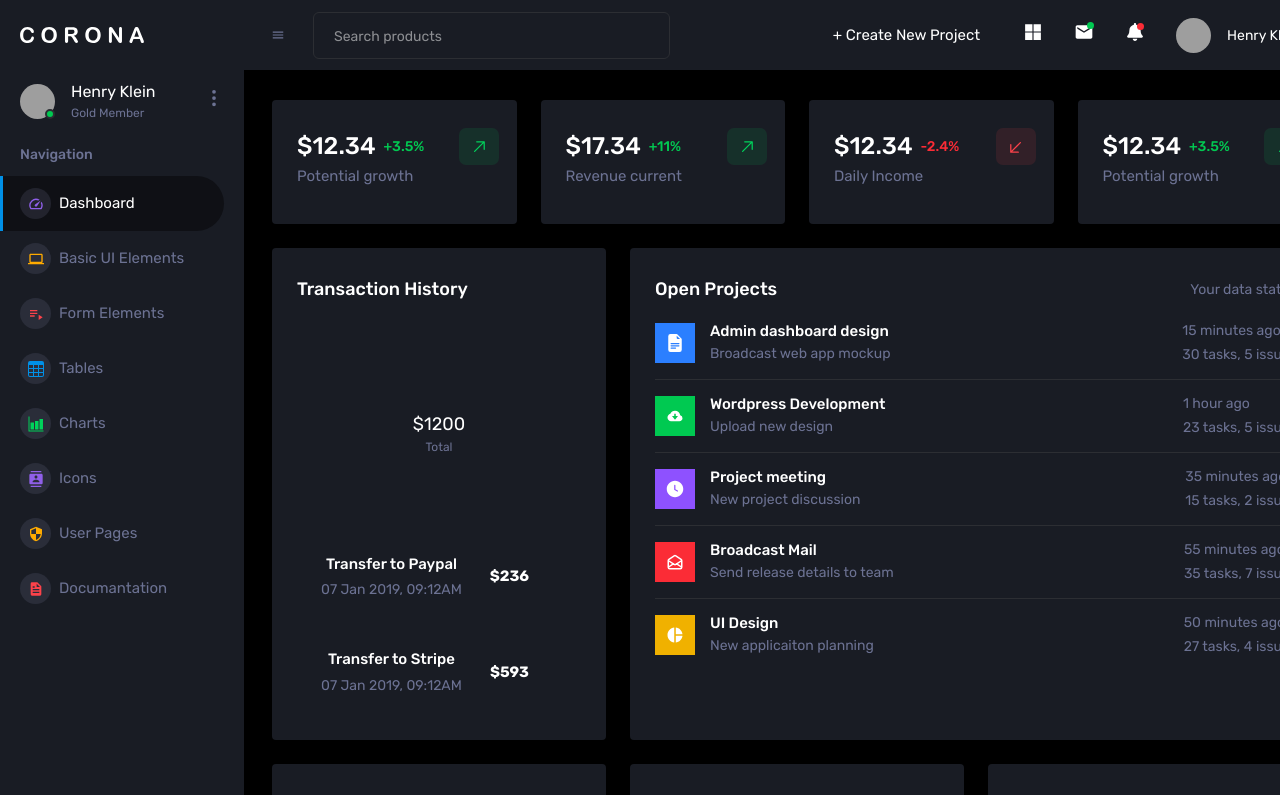
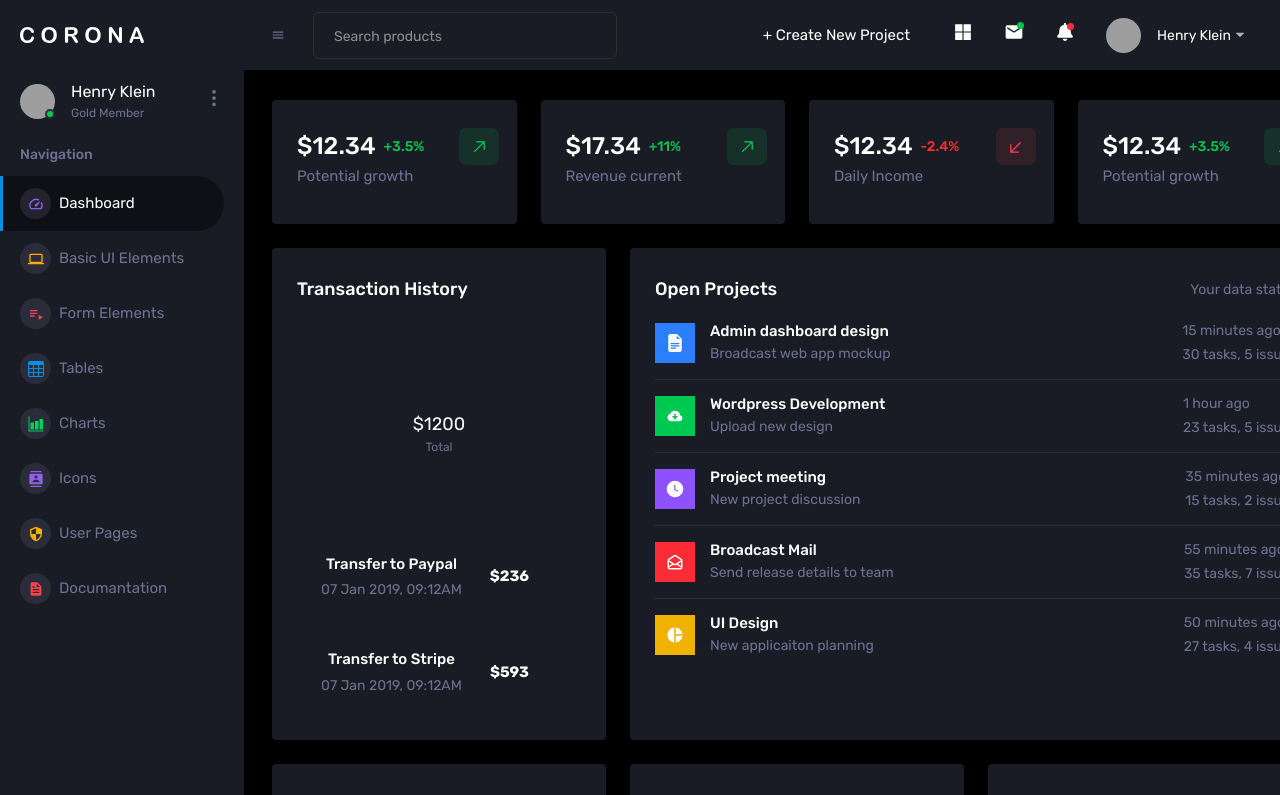
Before and after one commit to VISHNU-M123/PHOZOGY, a React (Vite) app in the folder admin/: page / in a window 1280 px wide. Shown: the top 795 px of the page. Built offline with nearby package versions, Linux system fonts and the light colour scheme; grey boxes are pictures that could not be loaded.

Commit message:
navbar and sidebar updated complete

```diff
--- a/admin/src/components/Navbar.jsx
+++ b/admin/src/components/Navbar.jsx
@@ -17,7 +17,7 @@ import { MdLogout } from "react-icons/md";
 import { MdFormatLineSpacing } from "react-icons/md";
 import Sidebar from './Sidebar';
 
-const Navbar = ({toggleSidebarItems}) => {
+const Navbar = ({toggleSidebarItems, showItems}) => {
 
   const [isOpen, setIsOpen] = useState(false);
   const [isEmailMsgOpen, setIsEmailMsgOpen] = useState(false);
@@ -71,13 +71,13 @@ const Navbar = ({toggleSidebarItems}) => {
   },[])
 
   return (
-    <div className='bg-[#191c24] flex flex-row z-[1030]'>
+    <div className={`bg-[#191c24] flex flex-row z-[1030] w-full fixed transition-all ease-in-out duration-300 ${showItems ? 'lg:w-[calc(100%-244px)]' : 'lg:w-[calc(100%-70px)]'}`}>
       <div className='bg-[#191c24] flex items-center lg:hidden w-[75px]'>
         <a href="" className='pl-[20px]'>
           <img src={logo_mini} alt="" className='[width:calc(70px-50px)] max-w-full h-[28px] m-auto' />
         </a>
       </div>
-      <div className='px-[15px] w-full h-[70px] flex items-stretch flex-grow-1'>
+      <div className='px-[15px] w-full h-[70px] flex items-stretch flex-grow-1' style={{ boxShadow: '20px 19px 34px -15px rgba(0, 0, 0, 0.5)' }}>
         <button className='text-[14px] h-[70px] self-center cursor-pointer px-[12px] hidden lg:block' onClick={toggleSidebarItems}><MdOutlineMenu color='#6c7293' /></button>
         <ul className='w-full flex items-center flex-row flex-1'>
           <li className='w-full'>
--- a/admin/src/pages/Dashboard.jsx
+++ b/admin/src/pages/Dashboard.jsx
@@ -217,8 +217,8 @@ const Dashboard = () => {
           <Sidebar showItems={showSidebarItems} />
         </div>
         <div className="w-full">
-          <Navbar toggleSidebarItems={toggleSidebarItems} />
-          <div>
+          <Navbar toggleSidebarItems={toggleSidebarItems} showItems={showSidebarItems} />
+          <div className="pt-[70px]">
             <div className="bg-[#000000] py-[30px] px-[28px] w-full">
 
               {/* first div */}
```
